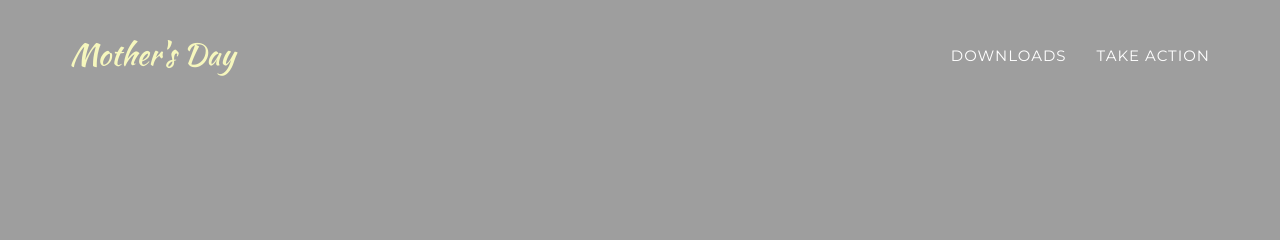
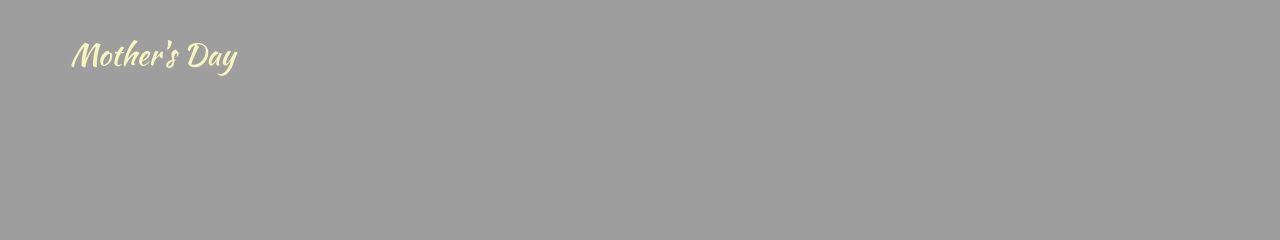
Before and after one commit to presente/mothersday, a Jekyll site: the page built from index.html, in a window 1280 px wide and 900 px high. Shown: the top 240 px of the window. Built offline with Jekyll 4.4.1, drawn with Linux system fonts in a browser that asks for light colours; some web fonts are replaced; a script that is not in the unit is left out.

Commit message:
Update header.html

```diff
--- a/_includes/header.html
+++ b/_includes/header.html
@@ -19,12 +19,7 @@
                     <li class="hidden">
                         <a href="#page-top"></a>
                     </li>
-                    <li>
-                        <a class="page-scroll" href="#services">Downloads</a>
-                    </li>
-                    <li>
-                        <a class="page-scroll" href="#contact">Take Action</a>
-                    </li>
+
                 </ul>
             </div>
             <!-- /.navbar-collapse -->
```
